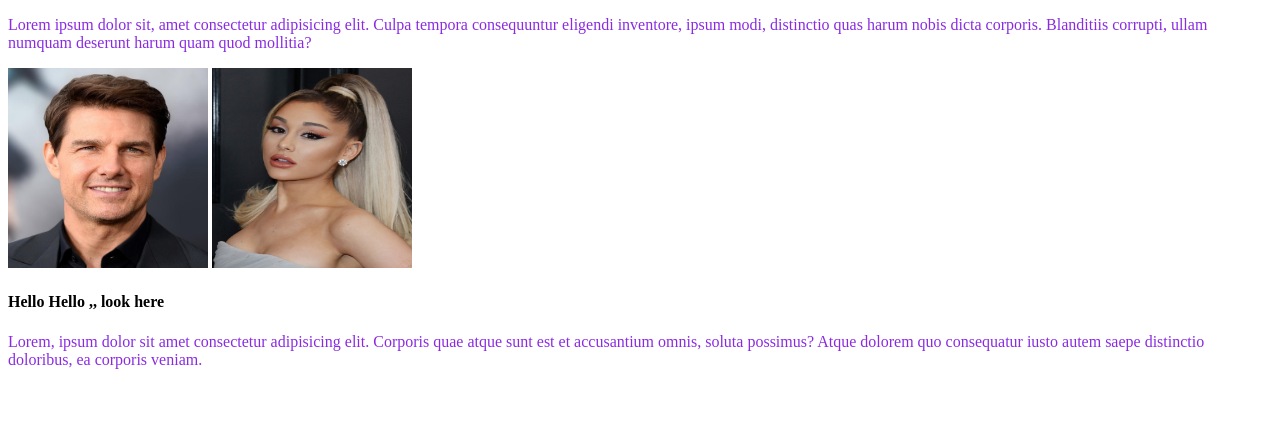
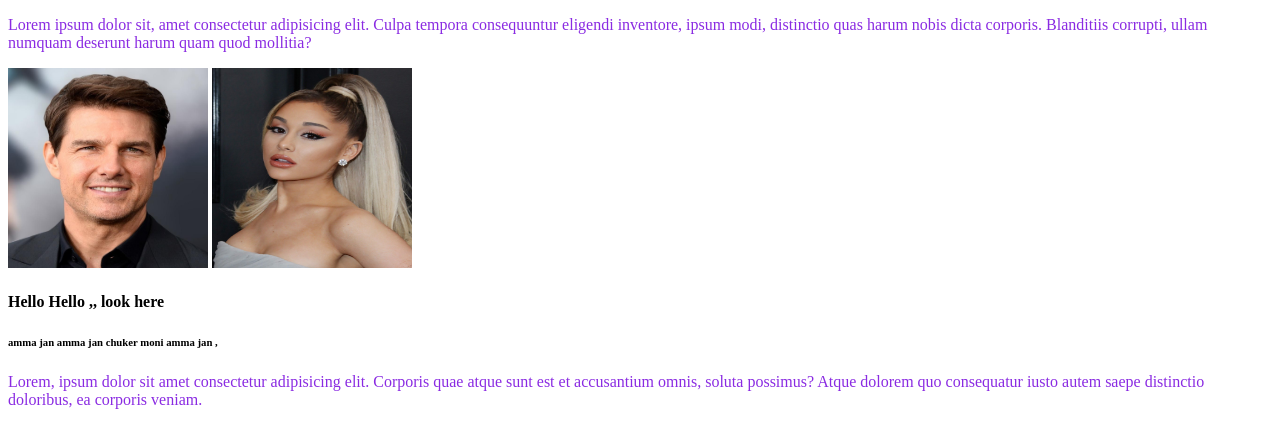
Before and after one commit to sjakJooJo/second-repo, a plain HTML site: page index.html in a window 1280 px wide. Shown: the part 163-610 px from the top of the page. Drawn offline with Linux system fonts and the light colour scheme.

Commit message:
amma jan

```diff
--- a/index.html
+++ b/index.html
@@ -18,6 +18,7 @@
         <img src="tom.jpg" height="200px" width="200px" alt="">
         <img src="ariana.jpg" height="200px" width="200px" alt="">
     <h4>Hello Hello ,, look here</h4>
+    <h6>amma jan amma jan chuker moni amma jan ,</h6>
     <p>Lorem, ipsum dolor sit amet consectetur adipisicing elit.
      Corporis quae atque sunt est et accusantium omnis, soluta possimus?
       Atque dolorem quo consequatur iusto autem saepe distinctio doloribus, ea corporis veniam.</p>
```
